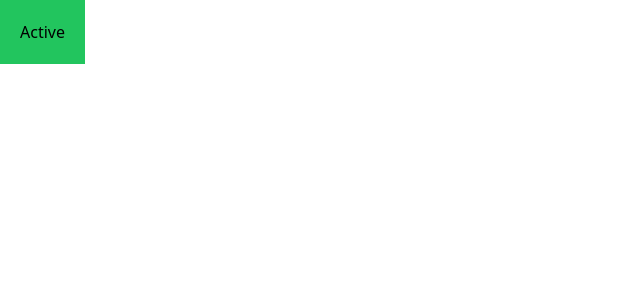
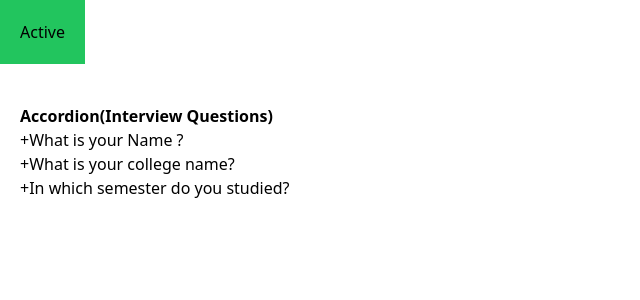
Before and after one commit to SabitaMagr/toggleClassBtn, a Next.js app: page / in a window 1280 px wide. Shown: the top 300 px of the page, without its empty margins (0-640 px from the left). Built offline with nearby package versions, Linux system fonts and the light colour scheme.

Commit message:
feat:toggle paragraph

```diff
--- /dev/null
+++ b/component/Accordian.tsx
@@ -0,0 +1,35 @@
+import React, { useState } from 'react'
+import accordionData from '../data/accordian.data'
+
+const Accordian = () => {
+    const [data,setData]=useState(accordionData);
+    const [show,setShow]=useState(false);
+  return (
+    <>
+    <div className='  mt-5 ml-10 p-5' >
+        <h1 className=' text-xl font-bold '>Accordion(Interview Questions) </h1>
+        <div>
+        {
+            data.map((data,i)=>{
+                return(
+                    <div>
+                    <div className=' flex' key={i}>
+                        <p className='' onClick={()=>setShow(!show)}>+</p>
+                        <h1>{data.question}</h1>
+                    </div>
+                    {
+                        show && <p key={i}>{data.answer}</p>
+                    }
+
+                    </div>
+
+                )
+            })
+        }
+        </div>
+    </div>
+    </>
+  )
+}
+
+export default Accordian
--- /dev/null
+++ b/data/accordian.data.tsx
@@ -0,0 +1,25 @@
+interface AccordionInterface{
+    id:number;
+    question:string;
+    answer:string;
+}
+
+const accordionData:AccordionInterface[]=[
+    {
+        id:1,
+        question:'What is your Name ?',
+        answer:'My name is Sabita Thapa Magar'
+    },
+    {
+        id:2,
+        question:'What is your college name?',
+        answer:'Aryan College of engineering'
+    },
+    {
+        id:3,
+        question:'In which semester do you studied?',
+        answer:'5th semseter'
+    }
+]
+
+export default accordionData;
--- a/pages/index.tsx
+++ b/pages/index.tsx
@@ -3,6 +3,7 @@ import Image from 'next/image'
 import { Inter } from '@next/font/google'
 import styles from '@/styles/Home.module.css'
 import { useState } from 'react'
+import Accordian from '@/component/Accordian'
 
 // const inter = Inter({ subsets: ['latin'] })
 
@@ -22,6 +23,13 @@ const Home=()=>{
       setState(!state);
   }
   return(
-    <button className={`${(state ? 'bg-red-500' : 'bg-green-500')}  p-5`} onClick={toggleButton}>{state ? 'InActive' : 'Active'}</button>
+   <div>
+    <div>
+      <button className={`${(state ? 'bg-red-500' : 'bg-green-500')}  p-5`} onClick={toggleButton}>{state ? 'InActive' : 'Active'}</button>
+        {/* to display paragraph when user click on questions */}
+      <Accordian/>
+    </div>
+
+   </div>
   )
 }
--- a/styles/output.css
+++ b/styles/output.css
@@ -523,14 +523,6 @@ video {
   margin-left: 10rem;
 }
 
-.ml-\[10rem\] {
-  margin-left: 10rem;
-}
-
-.ml-\[5\.5rem\] {
-  margin-left: 5.5rem;
-}
-
 .mt-3 {
   margin-top: 0.75rem;
 }
@@ -545,10 +537,6 @@ video {
 
 .flex {
   display: flex;
-}
-
-.w-24 {
-  width: 6rem;
 }
 
 .w-\[100\%\] {
```
